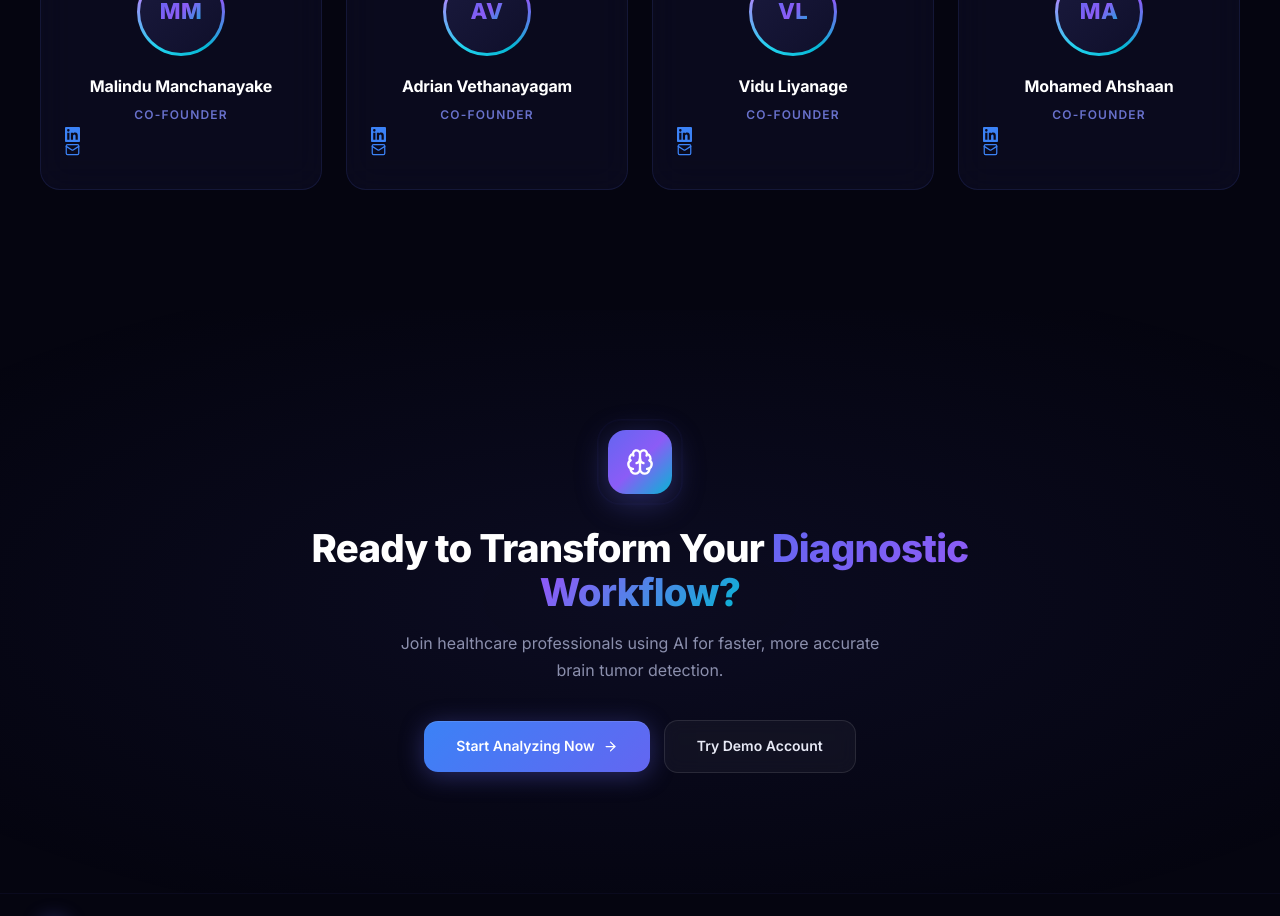
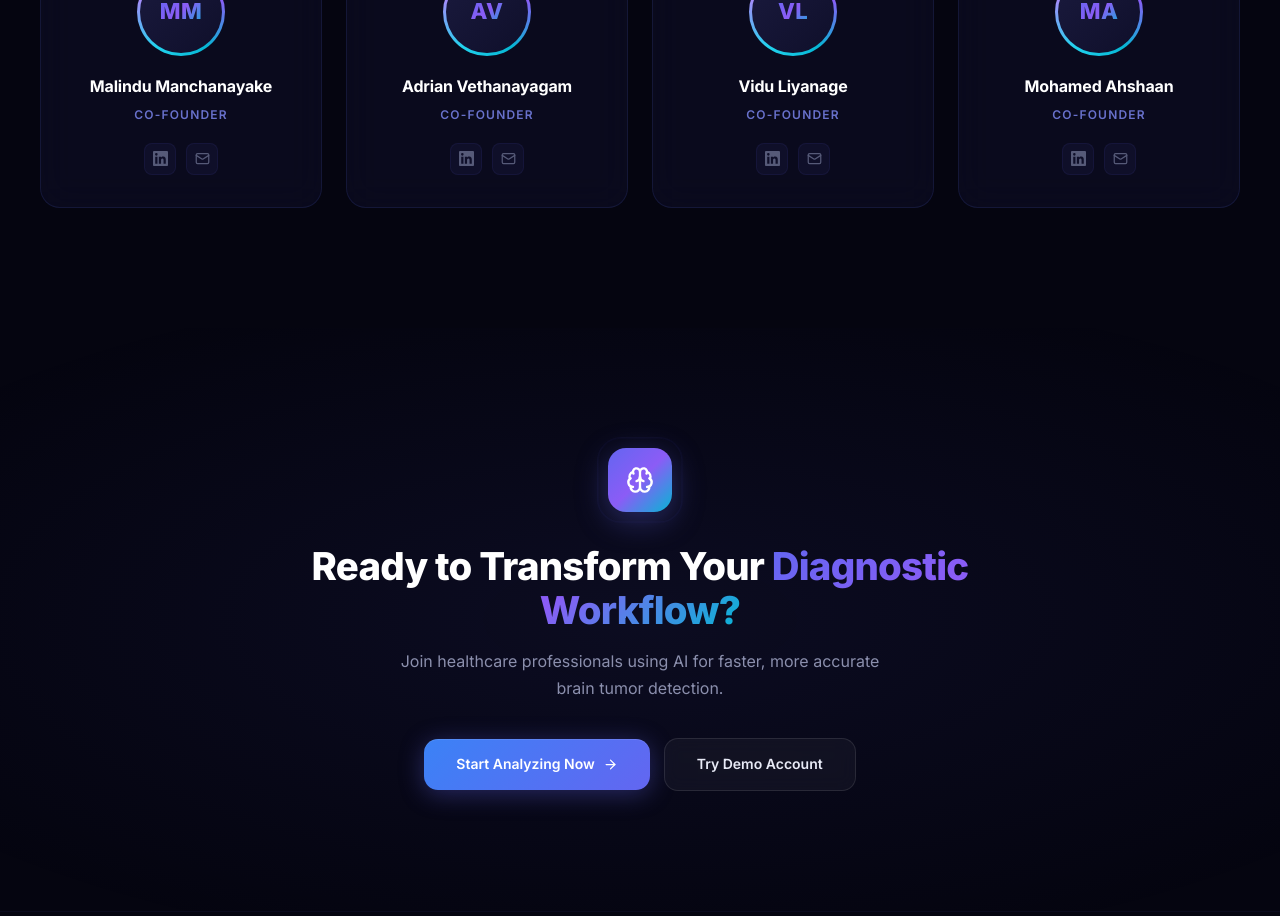
Before and after one commit to specM7/DSGP_Group_33_Brain_Tumor_Predictor, a React (Vite) app in the folder neurolens-dashboard/: page / in a window 1280 px wide. Shown: the part 4220-5136 px from the top of the page. Built offline with nearby package versions, Linux system fonts and the light colour scheme.

Commit message:
fixed the linkedin path

```diff
--- a/neurolens-dashboard/src/components/LandingPage.css
+++ b/neurolens-dashboard/src/components/LandingPage.css
@@ -1235,17 +1235,44 @@
     opacity: 0.8;
 }
 
-.nl-founder-linkedin {
-    margin-top: 14px;
+.nl-founder-socials {
+    display: flex;
+    align-items: center;
+    justify-content: center;
+    gap: 10px;
+    margin-top: 16px;
+}
+
+.nl-founder-social {
+    width: 32px;
+    height: 32px;
+    border-radius: 8px;
+    display: flex;
+    align-items: center;
+    justify-content: center;
     color: var(--nl-text-muted);
+    background: rgba(99, 102, 241, 0.06);
+    border: 1px solid rgba(99, 102, 241, 0.08);
     transition: all 0.3s ease;
-    opacity: 0.5;
-}
-
-.nl-founder-card:hover .nl-founder-linkedin {
-    color: #0a66c2;
-    opacity: 1;
-    transform: scale(1.15);
+    text-decoration: none;
+}
+
+.nl-founder-social:hover {
+    transform: translateY(-2px) scale(1.1);
+    color: #fff;
+    border-color: transparent;
+}
+
+/* LinkedIn hover */
+.nl-founder-social:first-child:hover {
+    background: #0a66c2;
+    box-shadow: 0 4px 16px rgba(10, 102, 194, 0.4);
+}
+
+/* Email hover */
+.nl-founder-social:last-child:hover {
+    background: var(--nl-accent);
+    box-shadow: 0 4px 16px rgba(99, 102, 241, 0.4);
 }
 
 /* Light mode founders */
```
